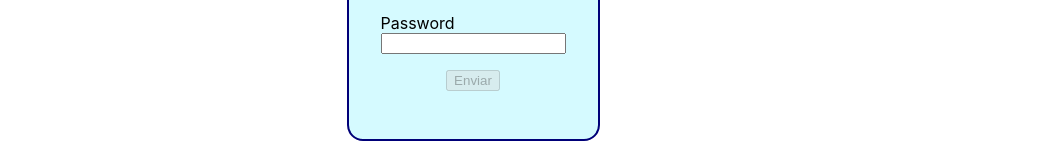
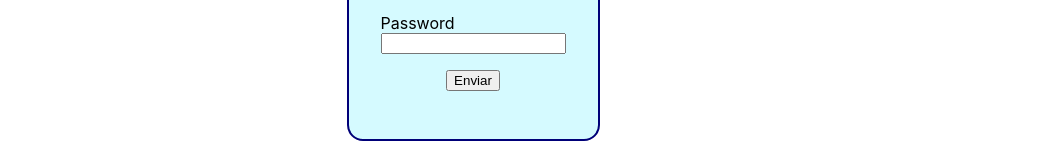
Before and after one commit to dgutper960/DIW_2324, a website built with Parcel: page AccesibilidadForm/src/contacto.html in a window 1280 px wide. Shown: the part 377-537 px from the top of the page, without its empty margins (167-1204 px from the left). Built offline with nearby package versions, Linux system fonts and the light colour scheme.

Commit message:
ultimos cambios

```diff
--- a/AccesibilidadForm/src/views/formularioContacto.html
+++ b/AccesibilidadForm/src/views/formularioContacto.html
@@ -10,7 +10,7 @@
             aria-required="true">
     </div>
     <div class="formularioContacto__groupBotonera" role="region">
-        <button type="submit" disabled aria-disabled="true">Enviar</button>
+        <button type="submit">Enviar</button>
     </div>
 
 </form>
```
